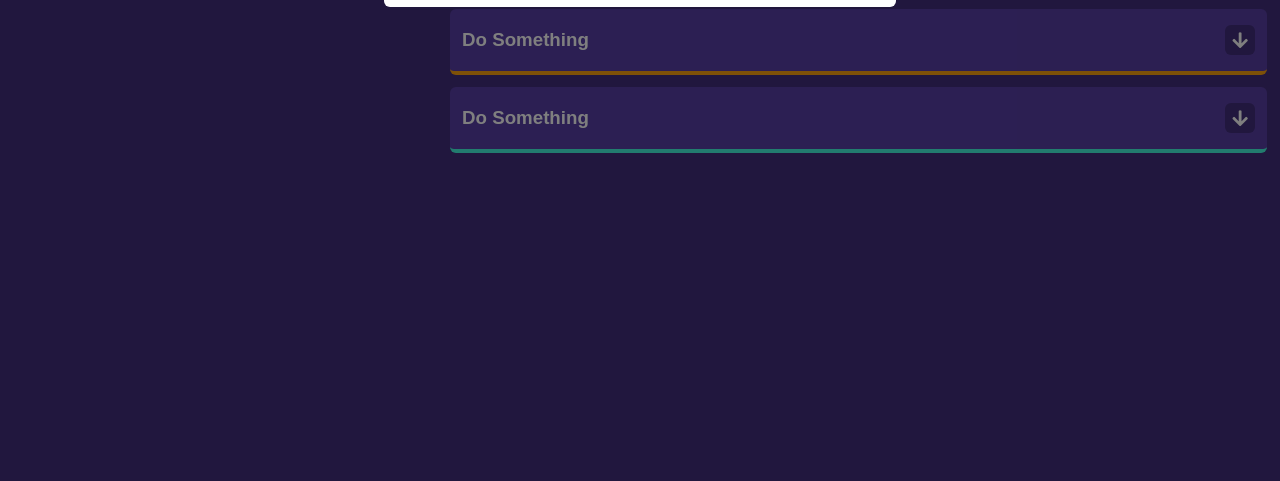
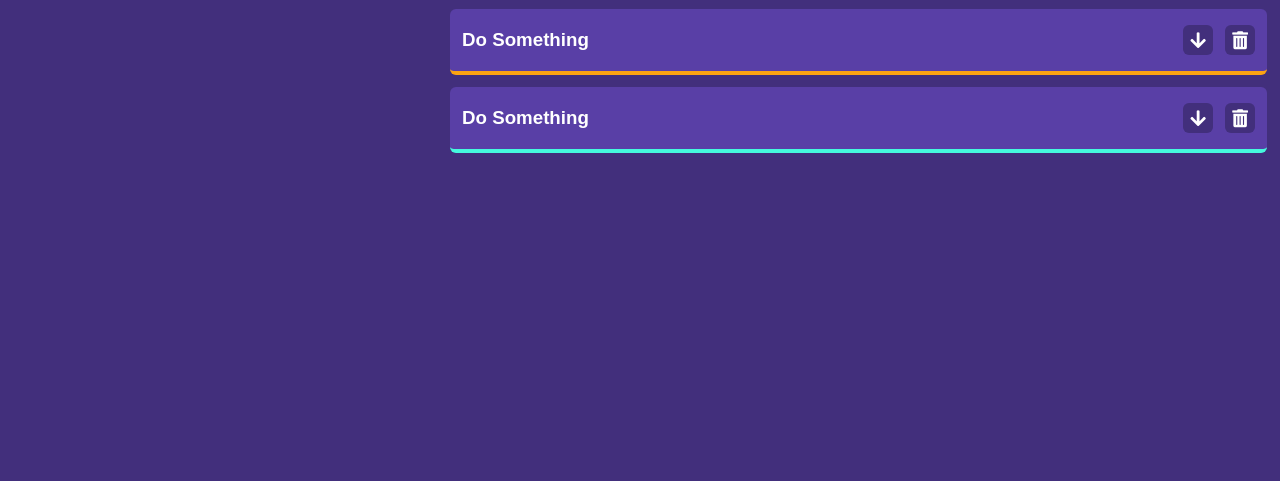
Before and after one commit to SavaVuckovic/Tasks, a website built with webpack: page src/index.html in a window 1280 px wide. Shown: the part 319-800 px from the top of the page. Built offline with nearby package versions, Linux system fonts and the light colour scheme; a web font is replaced by a local one.

Commit message:
added delete buttons to tasks

```diff
--- a/src/js/index.js
+++ b/src/js/index.js
@@ -68,10 +68,5 @@ document.addEventListener("DOMContentLoaded", () => {
   });
 
   setActiveProject(projects[0].id);
-
-  ui.renderProjects(projects, activeProjectID);
-  ui.renderTasks(tasksData, activeProjectID);
   ui.addEventListeners();
-  // test
-  ui.openDeleteModal();
 });
--- a/src/js/ui.js
+++ b/src/js/ui.js
@@ -37,31 +37,52 @@ function renderProjects(projects, activeProjectID) {
   });
 }
 
+// create single task element
+function createTask(task) {
+  // task div
+  const taskDiv = document.createElement('div');
+  taskDiv.classList.add('task');
+  // render border color based on priority
+  taskDiv.classList.add(task.priority);
+  // title
+  const title = document.createElement('h3');
+  title.innerText = task.title;
+  // icons wrapper
+  const icons = document.createElement('div');
+  icons.classList.add('icons-wrapper');
+  // expand icon
+  const expand = document.createElement('i');
+  expand.classList.add('fas');
+  expand.classList.add('fa-arrow-down');
+  // delete icon
+  const deleteIcon = document.createElement('i');
+  deleteIcon.classList.add('fas');
+  deleteIcon.classList.add('fa-trash-alt');
+  // delete icon event listener
+  deleteIcon.addEventListener('click', () => {
+    openDeleteModal();
+  });
+  // populate wrapper with icons
+  icons.appendChild(expand);
+  icons.appendChild(deleteIcon);
+  // populate and append to tasks list
+  taskDiv.appendChild(title);
+  taskDiv.appendChild(icons);
+
+  return taskDiv;
+}
+
 // render tasks
 function renderTasks(tasks, activeProjectID) {
   // clear tasks list
-    while (tasksList.hasChildNodes()) {
-      tasksList.removeChild(tasksList.lastChild);
+  while (tasksList.hasChildNodes()) {
+    tasksList.removeChild(tasksList.lastChild);
   }
   // render only tasks that belong to active project
   tasks
     .filter(task => task.projectID === activeProjectID)
     .forEach(task => {
-      // task div
-      const taskDiv = document.createElement('div');
-      taskDiv.classList.add('task');
-      // render border color based on priority
-      taskDiv.classList.add(task.priority);
-      // title
-      const title = document.createElement('h3');
-      title.innerText = task.title;
-      // expand icon
-      const expand = document.createElement('i');
-      expand.classList.add('fas');
-      expand.classList.add('fa-arrow-down');
-      // populate and append to tasks list
-      taskDiv.appendChild(title);
-      taskDiv.appendChild(expand);
+      const taskDiv = createTask(task);
       tasksList.appendChild(taskDiv);
     });
 }
--- a/src/scss/tasks.scss
+++ b/src/scss/tasks.scss
@@ -21,7 +21,10 @@
     h3 {
       margin: 0;
     }
-    .fa-arrow-down {
+    .icons-wrapper {
+      margin-left: auto;
+      .fa-arrow-down,
+      .fa-trash-alt {
         background: $purple-dark;
         line-height: 22px;
         padding: 4px;
@@ -30,7 +33,13 @@
         height: 30px;
         width: 30px;
         text-align: center;
-      margin-left: auto;
+        margin-left: 12px;
+      }
+      .fa-trash-alt {
+        &:hover {
+          background: $redish;
+        }
+      }
     }
     &.high {
       border-bottom: 4px solid $redish;
```
Lines whose indentation alone changed are shown as unchanged.
